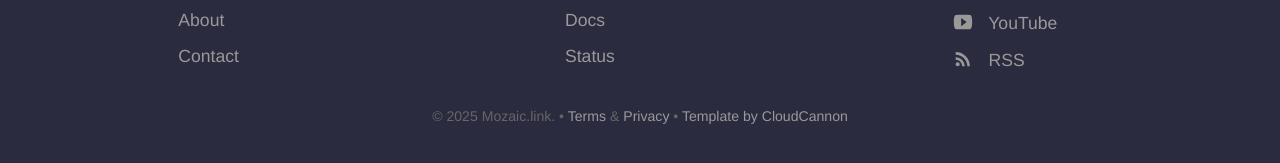
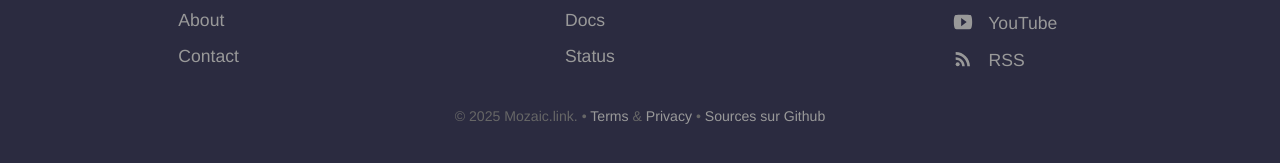
Before and after one commit to IamHenri/site-mozaic, a Jekyll site: the page built from index.html, in a window 1280 px wide and 900 px high, scrolled down 2920 px. Shown: the part 723-886 px from the top of the window. Built offline with Jekyll 4.4.1, drawn with Linux system fonts in a browser that asks for light colours.

Commit message:
Update default.html

```diff
--- a/_layouts/default.html
+++ b/_layouts/default.html
@@ -44,7 +44,7 @@
 					</ul>
 					{% endfor %}
 				</div>
-				<p class="copyright">&copy; {{ site.time | date: '%Y' }} Mozaic.link. • <a href="#">Terms</a> &amp; <a href="#">Privacy</a> • <a href="https://cloudcannon.com/">Template by CloudCannon</a></p>
+				<p class="copyright">&copy; {{ site.time | date: '%Y' }} Mozaic.link. • <a href="#">Terms</a> &amp; <a href="#">Privacy</a> • <a href="https://github.com/IamHenri/site-mozaic">Sources sur Github</a></p>
 			</div>
 		</footer>
 		<script>
```
